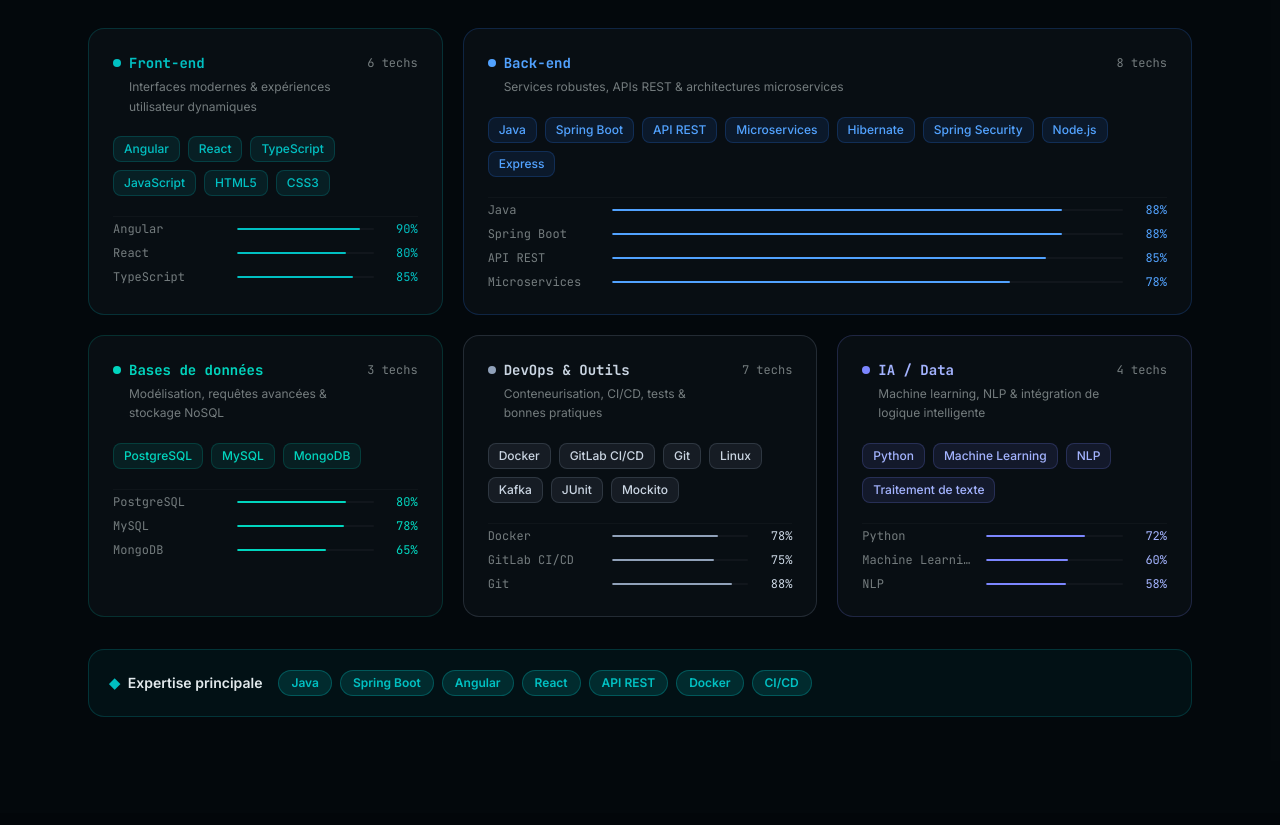
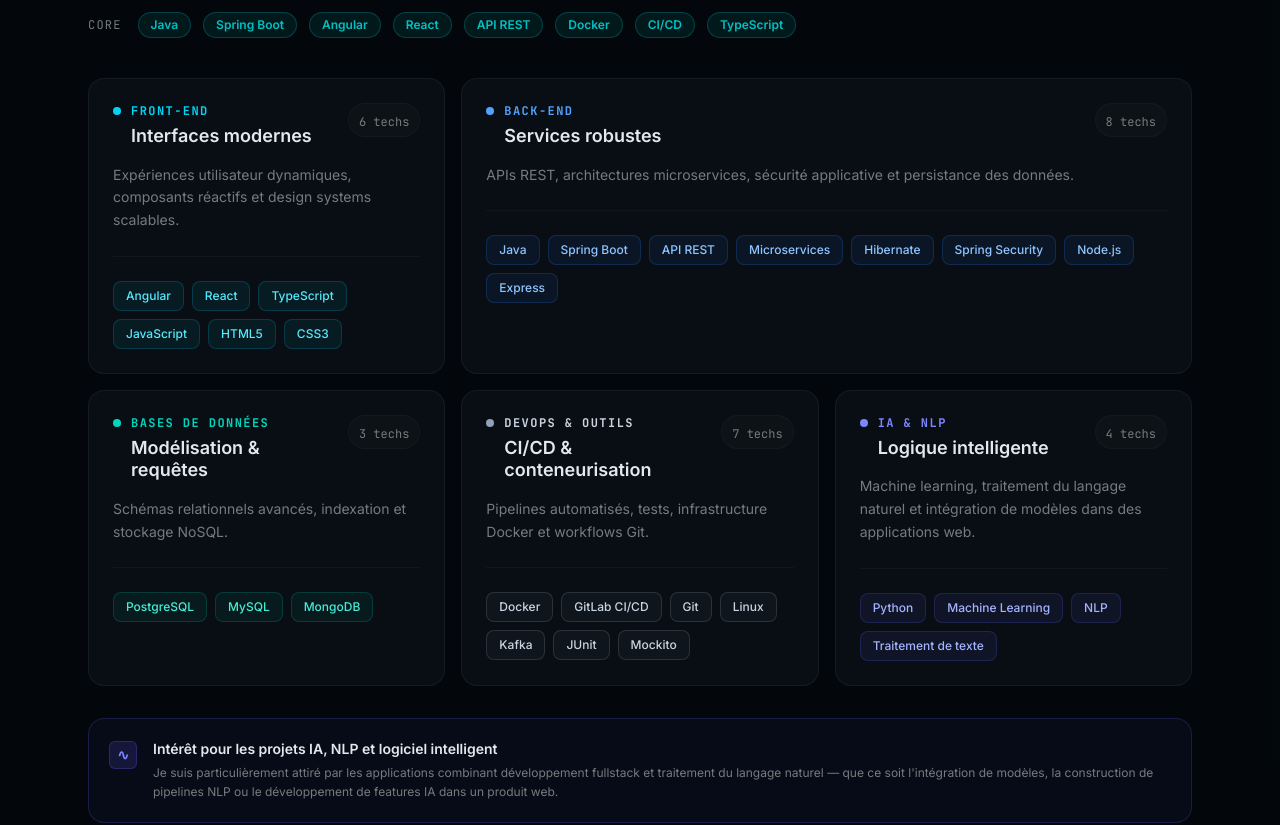
Before and after one commit to Youssef2josef/portfolio-youssef-29, a Next.js app: page / in a window 1280 px wide. Shown: the part 1780-2605 px from the top of the page. Built offline with nearby package versions, Linux system fonts and the light colour scheme.

Commit message:
refactor: redesign Skills component with premium style
Rewrite Skills component with clean, strong typography and badges.

```diff
--- a/components/skills.tsx
+++ b/components/skills.tsx
@@ -5,102 +5,85 @@ import { SectionHeader } from "./about"
 
 const skillCategories = [
   {
+    id: "frontend",
     name: "Front-end",
-    description: "Interfaces modernes & expériences utilisateur dynamiques",
-    skills: [
-      { name: "Angular", level: 90 },
-      { name: "React", level: 80 },
-      { name: "TypeScript", level: 85 },
-      { name: "JavaScript", level: 85 },
-      { name: "HTML5", level: 90 },
-      { name: "CSS3", level: 85 },
-    ],
-    colorVar: "primary",
-    borderClass: "border-primary/20 hover:border-primary/50",
-    dotClass: "bg-primary",
-    labelClass: "text-primary",
-    badgeClass: "bg-primary/10 text-primary border border-primary/20 hover:bg-primary/20",
-    barClass: "bg-primary",
-    glowClass: "group-hover:shadow-[0_0_24px_oklch(0.72_0.15_195_/_0.15)]",
+    tagline: "Interfaces modernes",
+    description: "Expériences utilisateur dynamiques, composants réactifs et design systems scalables.",
+    skills: ["Angular", "React", "TypeScript", "JavaScript", "HTML5", "CSS3"],
+    accent: "cyan",
+    accentClass: "text-cyan-400",
+    borderClass: "hover:border-cyan-500/40",
+    dotClass: "bg-cyan-400",
+    badgeClass: "bg-cyan-500/8 text-cyan-300 border-cyan-500/20 hover:bg-cyan-500/15 hover:border-cyan-400/40",
+    glowColor: "oklch(0.72 0.15 195 / 0.12)",
+    lineClass: "bg-cyan-400/60",
+    featured: false,
   },
   {
+    id: "backend",
     name: "Back-end",
-    description: "Services robustes, APIs REST & architectures microservices",
-    skills: [
-      { name: "Java", level: 88 },
-      { name: "Spring Boot", level: 88 },
-      { name: "API REST", level: 85 },
-      { name: "Microservices", level: 78 },
-      { name: "Hibernate", level: 75 },
-      { name: "Spring Security", level: 72 },
-      { name: "Node.js", level: 65 },
-      { name: "Express", level: 62 },
-    ],
-    colorVar: "blue",
-    borderClass: "border-blue-500/20 hover:border-blue-500/50",
+    tagline: "Services robustes",
+    description: "APIs REST, architectures microservices, sécurité applicative et persistance des données.",
+    skills: ["Java", "Spring Boot", "API REST", "Microservices", "Hibernate", "Spring Security", "Node.js", "Express"],
+    accent: "blue",
+    accentClass: "text-blue-400",
+    borderClass: "hover:border-blue-500/40",
     dotClass: "bg-blue-400",
-    labelClass: "text-blue-400",
-    badgeClass: "bg-blue-500/10 text-blue-400 border border-blue-500/20 hover:bg-blue-500/20",
-    barClass: "bg-blue-400",
-    glowClass: "group-hover:shadow-[0_0_24px_oklch(0.60_0.20_240_/_0.15)]",
+    badgeClass: "bg-blue-500/8 text-blue-300 border-blue-500/20 hover:bg-blue-500/15 hover:border-blue-400/40",
+    glowColor: "oklch(0.60 0.20 240 / 0.12)",
+    lineClass: "bg-blue-400/60",
     featured: true,
   },
   {
+    id: "databases",
     name: "Bases de données",
-    description: "Modélisation, requêtes avancées & stockage NoSQL",
-    skills: [
-      { name: "PostgreSQL", level: 80 },
-      { name: "MySQL", level: 78 },
-      { name: "MongoDB", level: 65 },
-    ],
-    colorVar: "teal",
-    borderClass: "border-teal-500/20 hover:border-teal-500/50",
+    tagline: "Modélisation & requêtes",
+    description: "Schémas relationnels avancés, indexation et stockage NoSQL.",
+    skills: ["PostgreSQL", "MySQL", "MongoDB"],
+    accent: "teal",
+    accentClass: "text-teal-400",
+    borderClass: "hover:border-teal-500/40",
     dotClass: "bg-teal-400",
-    labelClass: "text-teal-400",
-    badgeClass: "bg-teal-500/10 text-teal-400 border border-teal-500/20 hover:bg-teal-500/20",
-    barClass: "bg-teal-400",
-    glowClass: "group-hover:shadow-[0_0_24px_oklch(0.70_0.15_185_/_0.15)]",
+    badgeClass: "bg-teal-500/8 text-teal-300 border-teal-500/20 hover:bg-teal-500/15 hover:border-teal-400/40",
+    glowColor: "oklch(0.70 0.15 185 / 0.12)",
+    lineClass: "bg-teal-400/60",
+    featured: false,
   },
   {
+    id: "devops",
     name: "DevOps & Outils",
-    description: "Conteneurisation, CI/CD, tests & bonnes pratiques",
-    skills: [
-      { name: "Docker", level: 78 },
-      { name: "GitLab CI/CD", level: 75 },
-      { name: "Git", level: 88 },
-      { name: "Linux", level: 72 },
-      { name: "Kafka", level: 60 },
-      { name: "JUnit", level: 75 },
-      { name: "Mockito", level: 70 },
-    ],
-    colorVar: "slate",
-    borderClass: "border-slate-400/20 hover:border-slate-400/50",
+    tagline: "CI/CD & conteneurisation",
+    description: "Pipelines automatisés, tests, infrastructure Docker et workflows Git.",
+    skills: ["Docker", "GitLab CI/CD", "Git", "Linux", "Kafka", "JUnit", "Mockito"],
+    accent: "slate",
+    accentClass: "text-slate-300",
+    borderClass: "hover:border-slate-400/40",
     dotClass: "bg-slate-400",
-    labelClass: "text-slate-300",
-    badgeClass: "bg-slate-400/10 text-slate-300 border border-slate-400/20 hover:bg-slate-400/20",
-    barClass: "bg-slate-400",
-    glowClass: "group-hover:shadow-[0_0_24px_oklch(0.60_0.01_240_/_0.15)]",
+    badgeClass: "bg-slate-500/8 text-slate-300 border-slate-400/20 hover:bg-slate-500/15 hover:border-slate-300/40",
+    glowColor: "oklch(0.60 0.01 240 / 0.12)",
+    lineClass: "bg-slate-400/60",
+    featured: false,
   },
   {
-    name: "IA / Data",
-    description: "Machine learning, NLP & intégration de logique intelligente",
-    skills: [
-      { name: "Python", level: 72 },
-      { name: "Machine Learning", level: 60 },
-      { name: "NLP", level: 58 },
-      { name: "Traitement de texte", level: 62 },
-    ],
-    colorVar: "indigo",
-    borderClass: "border-indigo-400/20 hover:border-indigo-400/50",
+    id: "ai",
+    name: "IA & NLP",
+    tagline: "Logique intelligente",
+    description: "Machine learning, traitement du langage naturel et intégration de modèles dans des applications web.",
+    skills: ["Python", "Machine Learning", "NLP", "Traitement de texte"],
+    accent: "indigo",
+    accentClass: "text-indigo-400",
+    borderClass: "hover:border-indigo-400/40",
     dotClass: "bg-indigo-400",
-    labelClass: "text-indigo-300",
-    badgeClass: "bg-indigo-400/10 text-indigo-300 border border-indigo-400/20 hover:bg-indigo-400/20",
-    barClass: "bg-indigo-400",
-    glowClass: "group-hover:shadow-[0_0_24px_oklch(0.65_0.18_280_/_0.15)]",
+    badgeClass: "bg-indigo-500/8 text-indigo-300 border-indigo-500/20 hover:bg-indigo-500/15 hover:border-indigo-400/40",
+    glowColor: "oklch(0.65 0.18 280 / 0.12)",
+    lineClass: "bg-indigo-400/60",
+    featured: false,
   },
 ]
 
-function useInView(ref: React.RefObject<Element | null>, threshold = 0.15) {
+const coreStack = ["Java", "Spring Boot", "Angular", "React", "API REST", "Docker", "CI/CD", "TypeScript"]
+
+function useInView(ref: React.RefObject<Element | null>, threshold = 0.12) {
   const [inView, setInView] = useState(false)
   useEffect(() => {
     const el = ref.current
@@ -120,22 +103,6 @@ function useInView(ref: React.RefObject<Element | null>, threshold = 0.15) {
   return inView
 }
 
-function SkillBar({ level, barClass, delay }: { level: number; barClass: string; delay: number }) {
-  const ref = useRef<HTMLDivElement>(null)
-  const inView = useInView(ref)
-  return (
-    <div ref={ref} className="h-0.5 w-full bg-border/40 rounded-full overflow-hidden">
-      <div
-        className={`h-full rounded-full transition-all duration-700 ease-out ${barClass}`}
-        style={{
-          width: inView ? `${level}%` : "0%",
-          transitionDelay: `${delay}ms`,
-        }}
-      />
-    </div>
-  )
-}
-
 function SkillCard({
   cat,
   index,
@@ -145,110 +112,160 @@ function SkillCard({
 }) {
   const ref = useRef<HTMLDivElement>(null)
   const inView = useInView(ref)
+  const [hovered, setHovered] = useState(false)
 
   return (
     <div
       ref={ref}
-      className={`group flex flex-col gap-5 p-6 rounded-2xl bg-card border transition-all duration-500 ${cat.borderClass} ${cat.glowClass} ${cat.featured ? "lg:col-span-2" : ""}`}
+      onMouseEnter={() => setHovered(true)}
+      onMouseLeave={() => setHovered(false)}
+      className={`group relative flex flex-col gap-6 p-6 rounded-2xl bg-card border border-border/60 transition-all duration-500 overflow-hidden ${cat.borderClass} ${cat.featured ? "lg:col-span-2" : ""}`}
       style={{
         opacity: inView ? 1 : 0,
-        transform: inView ? "translateY(0)" : "translateY(24px)",
-        transition: `opacity 0.5s ease ${index * 80}ms, transform 0.5s ease ${index * 80}ms, border-color 0.3s, box-shadow 0.3s`,
+        transform: inView ? "translateY(0) scale(1)" : "translateY(28px) scale(0.98)",
+        transition: `opacity 0.55s cubic-bezier(0.22,1,0.36,1) ${index * 90}ms, transform 0.55s cubic-bezier(0.22,1,0.36,1) ${index * 90}ms, border-color 0.3s, box-shadow 0.4s`,
+        boxShadow: hovered
+          ? `0 0 0 1px ${cat.glowColor.replace("0.12", "0.3")}, 0 8px 40px -8px ${cat.glowColor}`
+          : undefined,
       }}
     >
-      {/* Header */}
-      <div className="flex items-start justify-between gap-3">
-        <div className="flex flex-col gap-1">
-          <div className="flex items-center gap-2">
-            <span className={`size-2 rounded-full flex-shrink-0 ${cat.dotClass}`} />
-            <span className={`text-sm font-bold font-mono ${cat.labelClass}`}>
+      {/* Ambient glow — top edge */}
+      <div
+        className="pointer-events-none absolute inset-x-0 top-0 h-px transition-opacity duration-500"
+        style={{
+          background: `linear-gradient(90deg, transparent, ${cat.glowColor.replace("0.12", "0.6")}, transparent)`,
+          opacity: hovered ? 1 : 0,
+        }}
+      />
+
+      {/* Header row */}
+      <div className="flex items-start justify-between gap-4">
+        <div className="flex flex-col gap-1.5">
+          {/* Category label */}
+          <div className="flex items-center gap-2.5">
+            <span
+              className={`size-2 rounded-full flex-shrink-0 transition-all duration-300 ${cat.dotClass}`}
+              style={{ boxShadow: hovered ? `0 0 8px ${cat.glowColor.replace("0.12", "0.8")}` : undefined }}
+            />
+            <span className={`text-xs font-mono font-bold uppercase tracking-[0.12em] ${cat.accentClass}`}>
               {cat.name}
             </span>
           </div>
-          <p className="text-xs text-muted-foreground leading-relaxed pl-4">
-            {cat.description}
+          {/* Tagline */}
+          <p className="text-lg font-semibold text-foreground leading-tight pl-[18px]">
+            {cat.tagline}
           </p>
         </div>
-        <span className="text-xs font-mono text-muted-foreground flex-shrink-0 mt-0.5">
-          {cat.skills.length} techs
-        </span>
+
+        {/* Tech count chip */}
+        <div className="flex-shrink-0 px-2.5 py-1 rounded-full bg-muted/60 border border-border/40">
+          <span className="text-xs font-mono text-muted-foreground">
+            {cat.skills.length} tech{cat.skills.length > 1 ? "s" : ""}
+          </span>
+        </div>
       </div>
 
-      {/* Badges grid */}
+      {/* Description */}
+      <p className="text-sm text-muted-foreground leading-relaxed -mt-2">
+        {cat.description}
+      </p>
+
+      {/* Divider */}
+      <div className="h-px bg-border/40" />
+
+      {/* Skills badges */}
       <div className="flex flex-wrap gap-2">
         {cat.skills.map((skill, i) => (
           <span
-            key={skill.name}
-            className={`px-2.5 py-1 rounded-lg text-xs font-medium transition-all duration-200 cursor-default hover:scale-105 ${cat.badgeClass}`}
+            key={skill}
+            className={`px-3 py-1.5 rounded-lg text-xs font-medium border transition-all duration-200 cursor-default hover:scale-105 hover:-translate-y-0.5 ${cat.badgeClass}`}
             style={{
               opacity: inView ? 1 : 0,
-              transitionDelay: `${index * 80 + i * 40}ms`,
+              transitionDelay: `${index * 90 + i * 35 + 200}ms`,
+              transitionProperty: "opacity, transform, background-color, border-color",
             }}
           >
-            {skill.name}
+            {skill}
           </span>
         ))}
       </div>
 
-      {/* Top-3 skill bars for context */}
-      <div className="flex flex-col gap-2 pt-1 border-t border-border/30">
-        {cat.skills.slice(0, cat.featured ? 4 : 3).map((skill, i) => (
-          <div key={skill.name} className="flex items-center gap-3">
-            <span className="text-xs text-muted-foreground w-28 flex-shrink-0 truncate font-mono">
-              {skill.name}
-            </span>
-            <div className="flex-1">
-              <SkillBar
-                level={skill.level}
-                barClass={cat.barClass}
-                delay={index * 80 + i * 60}
-              />
-            </div>
-            <span className={`text-xs font-mono ${cat.labelClass} w-8 text-right flex-shrink-0`}>
-              {skill.level}%
-            </span>
-          </div>
-        ))}
+      {/* Bottom accent line that grows on hover */}
+      <div className="absolute bottom-0 left-0 h-0.5 w-full overflow-hidden rounded-b-2xl">
+        <div
+          className={`h-full transition-all duration-500 ease-out ${cat.lineClass}`}
+          style={{ width: hovered ? "100%" : "0%" }}
+        />
       </div>
     </div>
   )
 }
 
 export function Skills() {
+  const sectionRef = useRef<HTMLDivElement>(null)
+  const inView = useInView(sectionRef, 0.05)
+
   return (
-    <section id="competences" className="py-24 bg-card/30">
-      <div className="max-w-6xl mx-auto px-6">
+    <section id="competences" className="py-24 bg-card/20">
+      <div ref={sectionRef} className="max-w-6xl mx-auto px-6">
+
         <SectionHeader
           label="Compétences"
           title="Stack technique"
-          description="Un ensemble de technologies modernes couvrant le développement fullstack, le DevOps et l'intelligence artificielle appliquée."
+          description="Un ensemble cohérent de technologies modernes — du front-end au back-end, DevOps inclus — avec un intérêt particulier pour les projets autour de l'IA et du NLP."
         />
 
-        <div className="mt-12 grid sm:grid-cols-2 lg:grid-cols-3 gap-5">
-          {skillCategories.map((cat, i) => (
-            <SkillCard key={cat.name} cat={cat} index={i} />
+        {/* Core stack highlight — animated in */}
+        <div
+          className="mt-8 flex flex-wrap items-center gap-3"
+          style={{
+            opacity: inView ? 1 : 0,
+            transform: inView ? "translateY(0)" : "translateY(12px)",
+            transition: "opacity 0.5s ease 0.1s, transform 0.5s ease 0.1s",
+          }}
+        >
+          <span className="text-xs font-mono text-muted-foreground uppercase tracking-widest mr-1">
+            Core
+          </span>
+          {coreStack.map((tech) => (
+            <span
+              key={tech}
+              className="px-3 py-1 rounded-full bg-primary/10 text-primary text-xs font-semibold border border-primary/25 hover:bg-primary/20 hover:border-primary/50 transition-all duration-200 cursor-default hover:scale-105"
+            >
+              {tech}
+            </span>
           ))}
         </div>
 
-        {/* Core expertise banner */}
-        <div className="mt-8 p-5 rounded-2xl bg-primary/5 border border-primary/20 flex flex-col sm:flex-row sm:items-center gap-4">
-          <div className="flex items-center gap-2 flex-shrink-0">
-            <span className="text-primary font-mono font-bold text-sm">◆</span>
-            <span className="text-sm font-semibold text-foreground">Expertise principale</span>
+        {/* Cards grid */}
+        <div className="mt-10 grid sm:grid-cols-2 lg:grid-cols-3 gap-4">
+          {skillCategories.map((cat, i) => (
+            <SkillCard key={cat.id} cat={cat} index={i} />
+          ))}
+        </div>
+
+        {/* Bottom note — IA interest */}
+        <div
+          className="mt-8 flex items-start gap-4 p-5 rounded-2xl border border-indigo-500/20 bg-indigo-500/5"
+          style={{
+            opacity: inView ? 1 : 0,
+            transform: inView ? "translateY(0)" : "translateY(12px)",
+            transition: "opacity 0.5s ease 0.5s, transform 0.5s ease 0.5s",
+          }}
+        >
+          <div className="flex-shrink-0 mt-0.5 size-7 flex items-center justify-center rounded-md bg-indigo-500/15 border border-indigo-500/25">
+            <span className="text-indigo-400 text-sm font-bold font-mono">∿</span>
           </div>
-          <div className="flex flex-wrap gap-2">
-            {["Java", "Spring Boot", "Angular", "React", "API REST", "Docker", "CI/CD"].map(
-              (tech) => (
-                <span
-                  key={tech}
-                  className="px-3 py-1 rounded-full bg-primary/15 text-primary text-xs font-semibold border border-primary/30 hover:bg-primary/25 transition-colors cursor-default"
-                >
-                  {tech}
-                </span>
-              )
-            )}
+          <div className="flex flex-col gap-1">
+            <p className="text-sm font-semibold text-foreground">
+              Intérêt pour les projets IA, NLP et logiciel intelligent
+            </p>
+            <p className="text-xs text-muted-foreground leading-relaxed">
+              Je suis particulièrement attiré par les applications combinant développement fullstack et traitement du langage naturel — que ce soit l&apos;intégration de modèles, la construction de pipelines NLP ou le développement de features IA dans un produit web.
+            </p>
           </div>
         </div>
+
       </div>
     </section>
   )
```
